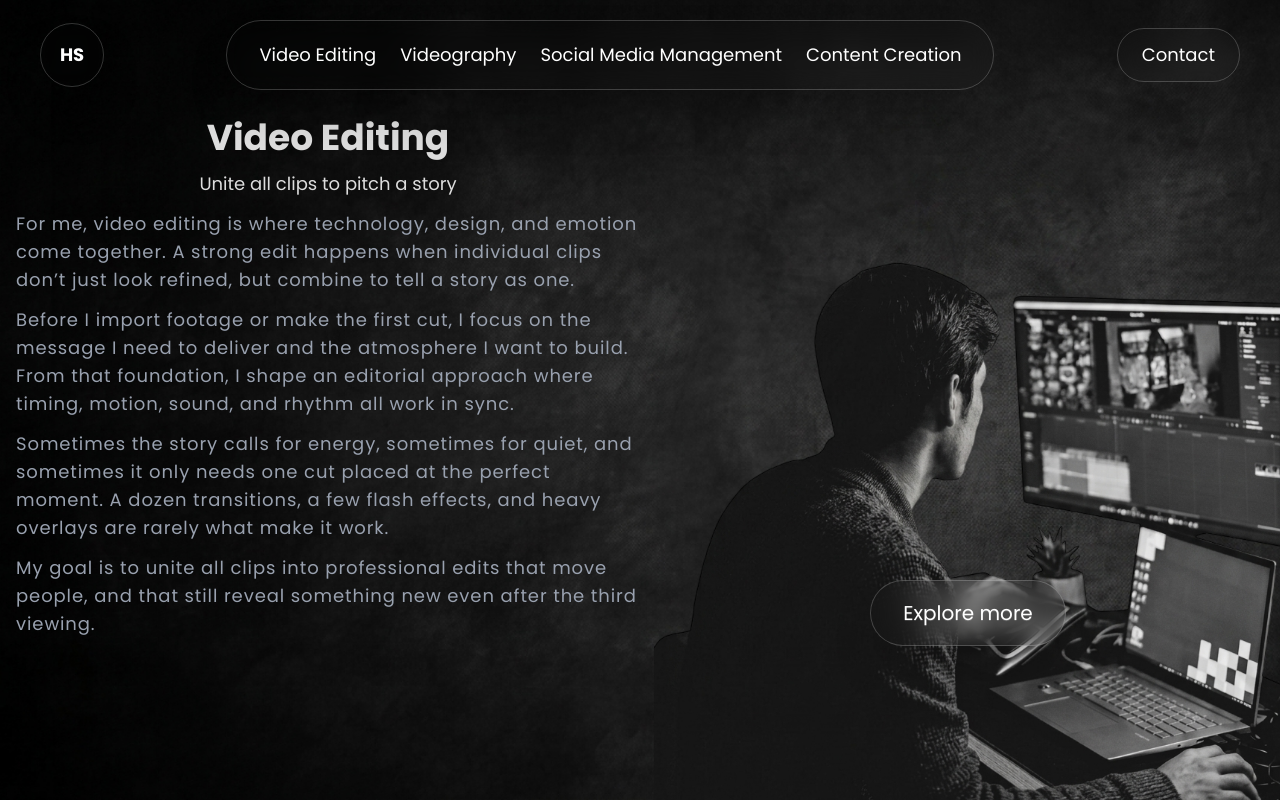
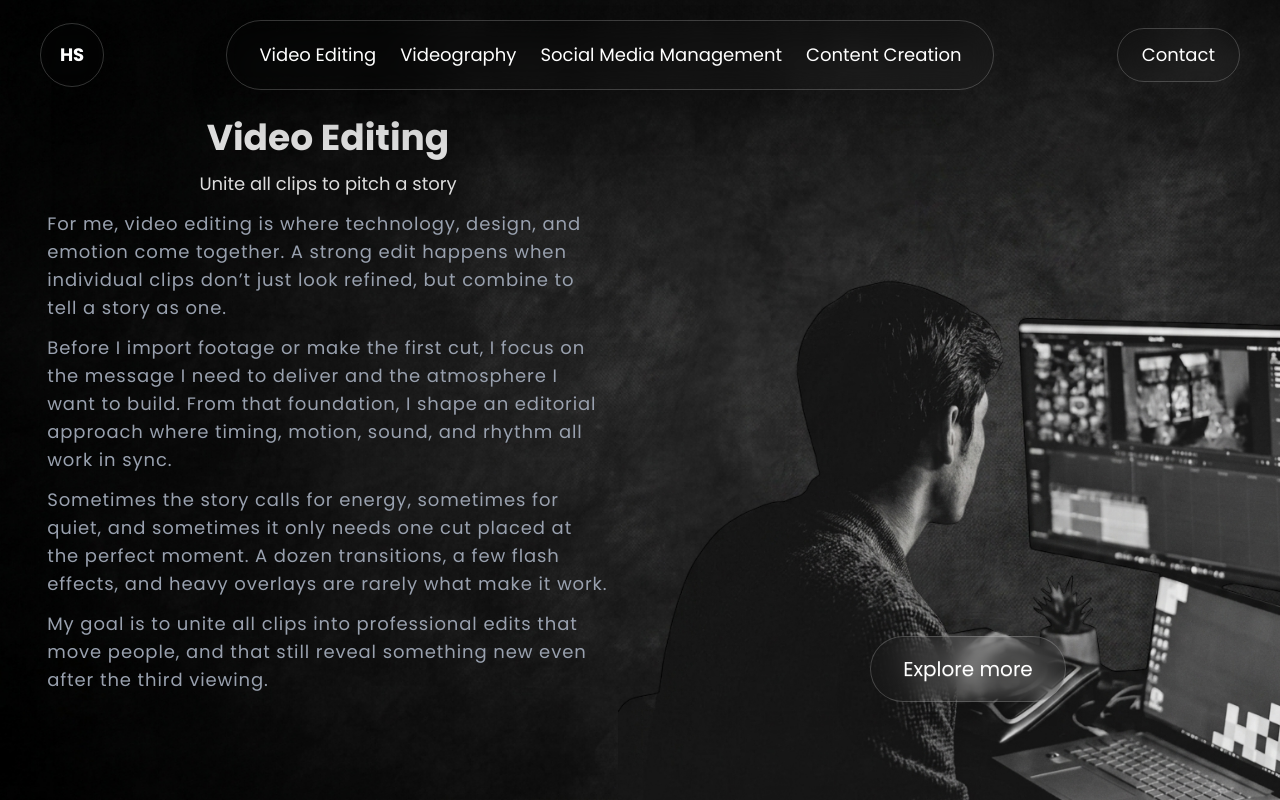
Before and after one commit to abubakrcode/Hassan_Production, a Next.js app: page /videoediting in a window 1280 px wide. Built offline with nearby package versions, Linux system fonts and the light colour scheme.

Commit message:
Update page.js

```diff
--- a/app/videoediting/page.js
+++ b/app/videoediting/page.js
@@ -27,9 +27,9 @@ export default function EditingPage() {
         <div className="headings w-full h-full flex flex-col lg:flex-row justify-center">
           <div className="aside w-full lg:w-1/2 flex flex-col my-2  mx-4">
            <div className="Details font-poppins flex flex-col items-center ">
-            <h1 className="font-bold md:text-4xl text-3xl text-center">Video Editing</h1>
+            <h1 className="font-bold md:text-4xl text-3xl ">Video Editing</h1>
             <h2 className="mt-3 text-center text-xs md:text-lg ">Unite all clips to pitch a story</h2>
-            <div className="paragraphs lg:text-lg text-xs  mx-1 w-full mt-3 flex flex-col md:gap-3 gap-0 text-gray-400 leading-7 tracking-wider">
+            <div className="paragraphs lg:text-lg text-xs  lg:w-9/10 w-full mt-3 flex flex-col md:gap-3 gap-0 text-gray-400 leading-7 tracking-wider">
               <p className="para1">
               For me, video editing is where technology, design, and emotion come together. A strong edit happens when individual clips don’t just look refined, but combine to tell a story as one.</p>
                <p className="para2"> Before I import footage or make the first cut, I focus on the message I need to deliver and the atmosphere I want to build. From that foundation, I shape an editorial approach where timing, motion, sound, and rhythm all work in sync.</p>
```
